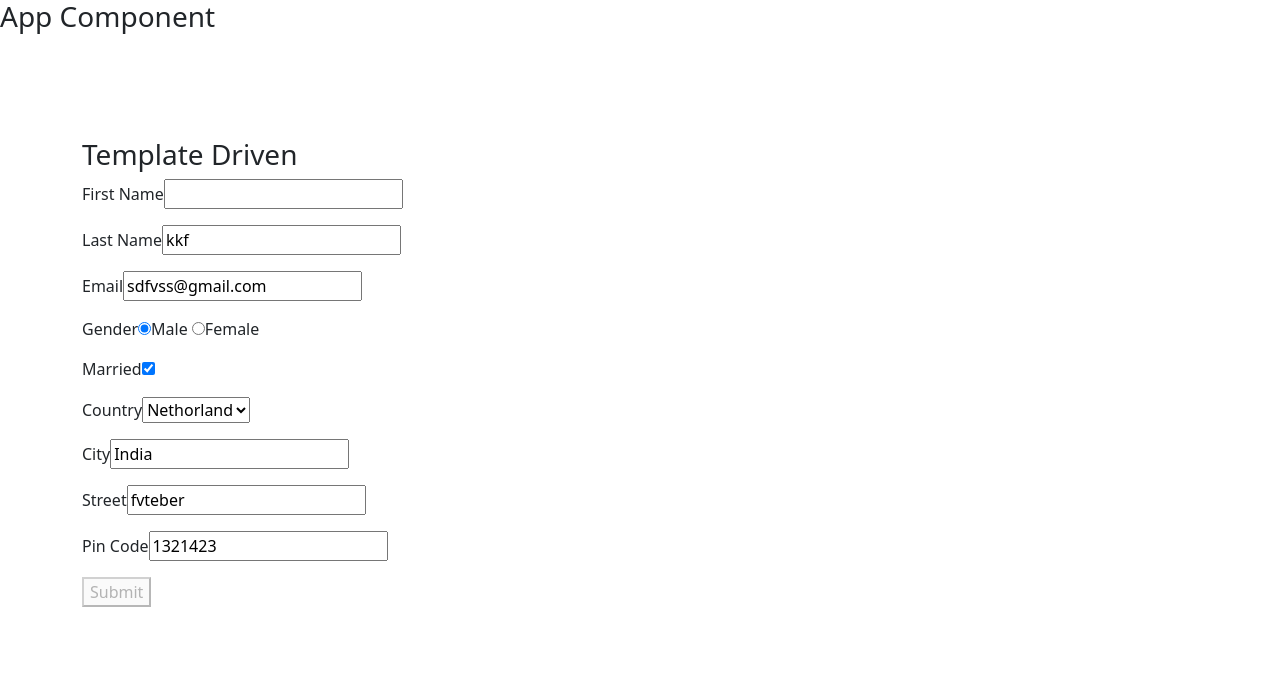
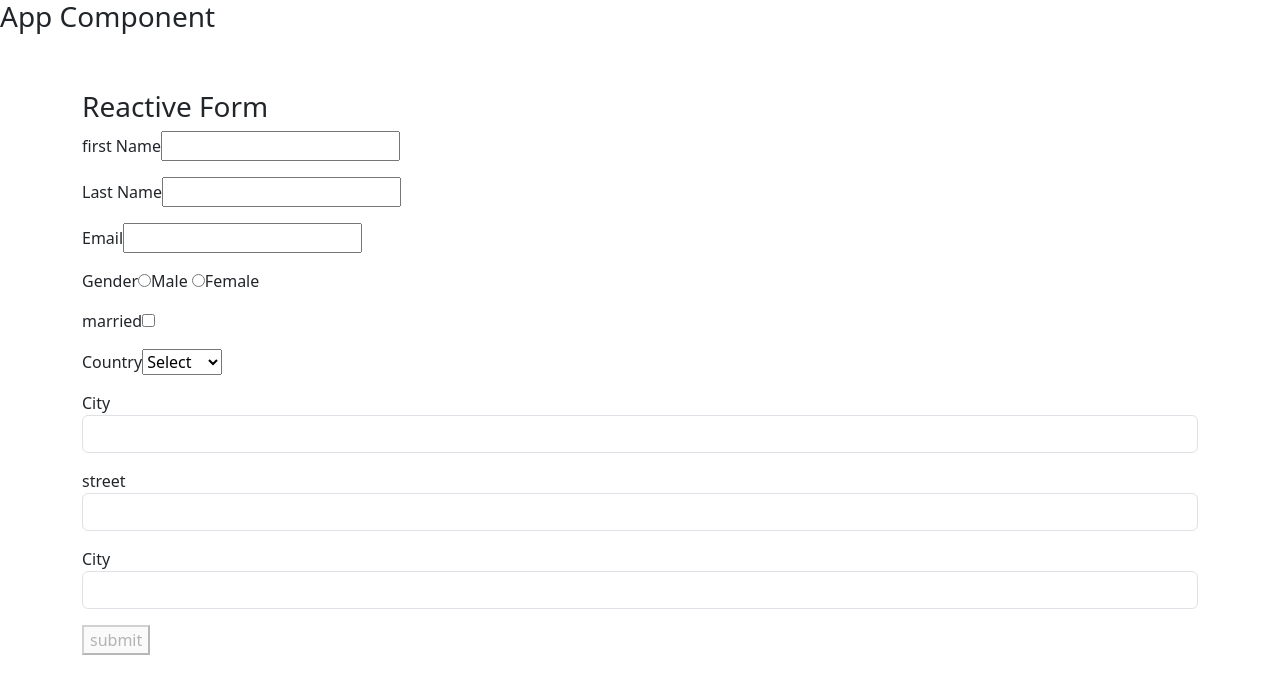
Before and after one commit to kumarnivi/Learning-Angular, an Angular app: page / in a window 1280 px wide. Shown: the top 694 px of the page. Built offline with nearby package versions, Linux system fonts and the light colour scheme.

Commit message:
ReactiveForm-Validation

```diff
--- a/src/app/app.component.html
+++ b/src/app/app.component.html
@@ -1,9 +1,9 @@
 <h3>App Component</h3>
 <!-- **Forms Template Deiven -->
 <br> <br>
-<app-template-driven-form></app-template-driven-form>
+<!-- <app-template-driven-form></app-template-driven-form> -->
 <!-- **Reactive form -->
-<!-- <app-reactive-form></app-reactive-form> -->
+<app-reactive-form></app-reactive-form>
 <!-- <app-list ></app-list> -->
 <!-- Title : <input type="text" name="" id="" [(ngModel)]="title">
 <button (click)="addTitle()">Sumbit</button>
--- a/src/app/reactive-form/reactive-form.component.html
+++ b/src/app/reactive-form/reactive-form.component.html
@@ -1,26 +1,47 @@
-<!-- <h3>Reactive Form</h3>
-<form action="" [formGroup]="contactForm" (submit)="onSubmit()">
+<div class="container">
+    <h3>Reactive Form</h3>
+    <form action=""  [formGroup]="contactForm" (submit)="onSubmit()">
         <p>
             <label for="firstname">first Name</label>
             <input type="text" name="firstname" id="firstname" formControlName="firstName">
+            <span  *ngIf="!firstname?.valid && (firstname?.touched || firstname?.dirty )">
+                <span class="text-danger" *ngIf="firstname?.errors?.['required']" >first Name is required</span>
+                <span class="text-danger" *ngIf="firstname?.errors?.['minlength']" >minimum length is 10</span>
+            </span>
         </p>
         <p>
             <label for="lastname">Last Name</label>
             <input type="text" name="lastname" id="lastname"formControlName="lastName">
+            <span  *ngIf="!lastname?.valid && (lastname?.touched || lastname?.dirty)">
+            <span class="text-danger" *ngIf="lastname?.errors?.['required']" >last name is invalid</span>
+            <span class="text-danger" *ngIf="lastname?.errors?.['maxlength']" >maximamum 15 are allowed</span>
+            <span class="text-danger" *ngIf="lastname?.errors?.['pattern']" >only carechters ar allowed</span>
+
+
+            </span>
         </p>
         <p>
             <label for="email">Email</label>
             <input type="text" name="email" id="email" formControlName="email">
+            <span *ngIf="email?.invalid && (email?.touched || email?.dirty)">
+              <span class="text-danger" *ngIf="email?.errors?.['required']">Email is required</span>
+            </span>
           </p>
+
         <p>
-        <label for="firstName">Gender</label>
+            <label for="gender">Gender</label>
             <input type="radio" value="male" name="gender" id="gender" formControlName="gender">Male
             <input type="radio" value="female" name="gender" id="gender" formControlName="gender">Female
-
+            <span  *ngIf="!gender?.valid && (gender?.touched || gender?.dirty)">
+            <span class="text-danger" *ngIf="gender?.errors?.['required']" >last name is invalid</span>
+            </span>
         </p>
         <p>
             <label for="isMarried">married</label>
             <input type="checkbox" name="isMarried" id="isMarried" formControlName="isMarried">
+            <span  *ngIf="!ismarrid?.valid && (ismarrid?.touched || ismarrid?.dirty)">
+                <span class="text-danger" *ngIf="ismarrid?.errors?.['required']" >last name is invalid</span>
+                </span>
         </p>
         <p>
             <label for="country">Country</label>
@@ -31,29 +52,42 @@
                 <option value=""  >Canada </option>
 
             </select>
+            <span  *ngIf="!country?.valid && (country?.touched || country?.dirty)">
+                <span class="text-danger" *ngIf="country?.errors?.['required']" >last name is invalid</span>
+                </span>
         </p>
           <div formGroupName="address">
            <div class="form-group">
             <p>
                 <label for="city">City</label>
                 <input type="text" name="city" id="" class="form-control" formControlName="city">
+                <span  *ngIf="!city?.valid && (city?.touched || city?.dirty)">
+                    <span class="text-danger" *ngIf="city?.errors?.['required']" >last name is invalid</span>
+                    </span>
               </p>
            </div>
          <div class="form-group">
             <p>
                 <label for="street">street</label>
                 <input type="text" name="street" id="" class="form-control" formControlName="street">
+                <span  *ngIf="!street?.valid && (street?.touched || street?.dirty)">
+                    <span class="text-danger" *ngIf="street?.errors?.['required']" >last name is invalid</span>
+                    </span>
               </p>
          </div>
          <div class="form-group">
             <p>
                 <label for="pincode">City</label>
                 <input type="text" name="pincode" id="" class="form-control" formControlName="pinCode">
+                <span  *ngIf="!pincode?.valid && (pincode?.touched || pincode?.dirty)">
+                    <span class="text-danger" *ngIf="pincode?.errors?.['required']" >last name is invalid</span>
+                    </span>
               </p>
          </div>
 
         </div>
         <p>
-        <button type="submit">submit</button>
+            <button type="submit" [disabled]="!contactForm.valid">submit</button>
         </p>
-</form> -->
+    </form>
+</div>
--- a/src/app/reactive-form/reactive-form.component.ts
+++ b/src/app/reactive-form/reactive-form.component.ts
@@ -1,5 +1,5 @@
 import { Component } from '@angular/core';
-import { FormControl, FormGroup } from '@angular/forms';
+import { FormControl, FormGroup, Validators } from '@angular/forms';
 
 @Component({
   selector: 'app-reactive-form',
@@ -7,22 +7,57 @@ import { FormControl, FormGroup } from '@angular/forms';
   styleUrls: ['./reactive-form.component.css']
 })
 export class ReactiveFormComponent {
-//  contactForm = new FormGroup({
-//   firstName : new FormControl('rahul'),
-//   lastName : new FormControl(),
-//   email : new FormControl(),
-//   gender : new FormControl(),
-//   isMarried : new FormControl(),
-//   country : new FormControl(),
-//  address: new FormGroup({
-//   city: new FormControl(),
-//   street:new FormControl(),
-//   pinCode:new FormControl()
+ contactForm = new FormGroup({
+  firstName : new FormControl('',[Validators.required, Validators.minLength(10)]),
+  lastName : new FormControl('',[Validators.required, Validators.maxLength(15),Validators.pattern('^[a-zA-z]+$')]),
+  email : new FormControl('',[Validators.required]),
+  gender : new FormControl('',[Validators.required]),
+  isMarried : new FormControl('',[Validators.required]),
+  country : new FormControl('',[Validators.required]),
+  address: new FormGroup({
+  city: new FormControl('',[Validators.required]),
+  street:new FormControl('',[Validators.required]),
+  pinCode:new FormControl('',[Validators.required])
 
-//  })
+ })
 
-//  })
-//  onSubmit(){
-//   console.log(this.contactForm.value);
-//  }
+ })
+
+
+ get firstname() {
+  return this.contactForm.get('firstName')
+ }
+
+ get lastname() {
+  return this.contactForm.get('lastname')
+ }
+
+ get email() {
+  return this.contactForm.get('email')
+ }
+
+ get gender() {
+  return this.contactForm.get('gender')
+ }
+
+ get ismarrid() {
+  return this.contactForm.get('ismarrid')
+ }
+ get country() {
+  return this.contactForm.get('country')
+ }
+ get city() {
+  return this.contactForm.get('city')
+ }
+
+ get street() {
+  return this.contactForm.get('street')
+ }
+ get pincode() {
+  return this.contactForm.get('pincode')
+ }
+
+ onSubmit(){
+  console.log(this.contactForm.value);
+ }
 }
--- a/src/app/template-driven-form/template-driven-form.component.html
+++ b/src/app/template-driven-form/template-driven-form.component.html
@@ -1,4 +1,4 @@
-
+<!--
 <div class="container mt-5">
     <h3>Template Driven</h3>
     <form (ngSubmit)="onSubmit(contactForm)" #contactForm="ngForm">
@@ -80,3 +80,4 @@
       </p>
     </form>
   </div>
+   -->
--- a/src/app/template-driven-form/template-driven-form.component.ts
+++ b/src/app/template-driven-form/template-driven-form.component.ts
@@ -7,55 +7,58 @@ import { NgControl, NgForm } from '@angular/forms';
   styleUrls: ['./template-driven-form.component.css']
 })
 
+export class TemplateDrivenFormComponent {
 
-export class TemplateDrivenFormComponent implements OnInit {
-   countryList:Country[]=[
-    new Country('1', 'India'),
-    new Country('2', 'Nethorland'),
-    new Country('3', 'Canada')
-   ];
-    contact!:Contact;
-
- ngOnInit(): void {
-   this.contact = {
- firstName: " ",
- lastName:"kkf",
- email:"sdfvss@gmail.com",
- gender:"male",
- isMarried:true,
- country: "2",
- address:{
-  city:"India", street:"fvteber", pincode:"1321423"
- }
-   }
- }
-   onSubmit(form:NgForm) {
-    console.log(form.value)
-   }
 }
 
+// export class TemplateDrivenFormComponent implements OnInit {
+//    countryList:Country[]=[
+//     new Country('1', 'India'),
+//     new Country('2', 'Nethorland'),
+//     new Country('3', 'Canada')
+//    ];
+//     contact!:Contact;
 
-class Country {
-  id:string;
-  name:string
-
-  constructor(id:string, name:string){
-    this.id= id;
-    this.name= name
-  }
-}
+//  ngOnInit(): void {
+//    this.contact = {
+//  firstName: " ",
+//  lastName:"kkf",
+//  email:"sdfvss@gmail.com",
+//  gender:"male",
+//  isMarried:true,
+//  country: "2",
+//  address:{
+//   city:"India", street:"fvteber", pincode:"1321423"
+//  }
+//    }
+//  }
+//    onSubmit(form:NgForm) {
+//     console.log(form.value)
+//    }
+// }
 
 
-class Contact {
-  firstName!:string;
-  lastName!:string;
-  email!:string;
-  gender!:string;
-  isMarried!:boolean;
-  country!:string;
-  address!: {
-    city:string;
-    street:string;
-    pincode:string;
-  }
-}
+// class Country {
+//   id:string;
+//   name:string
+
+//   constructor(id:string, name:string){
+//     this.id= id;
+//     this.name= name
+//   }
+// }
+
+
+// class Contact {
+//   firstName!:string;
+//   lastName!:string;
+//   email!:string;
+//   gender!:string;
+//   isMarried!:boolean;
+//   country!:string;
+//   address!: {
+//     city:string;
+//     street:string;
+//     pincode:string;
+//   }
+// }
```
Lines whose indentation alone changed are shown as unchanged.
